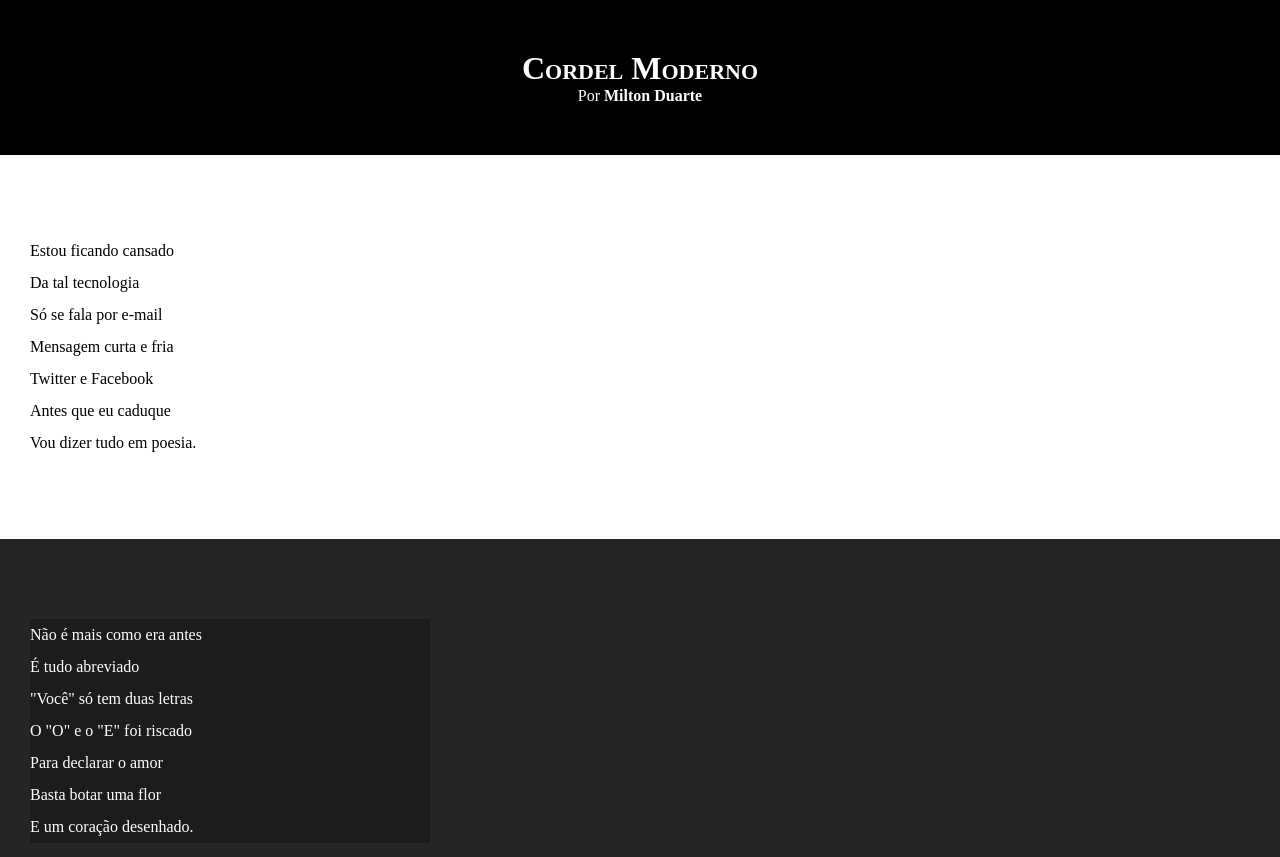
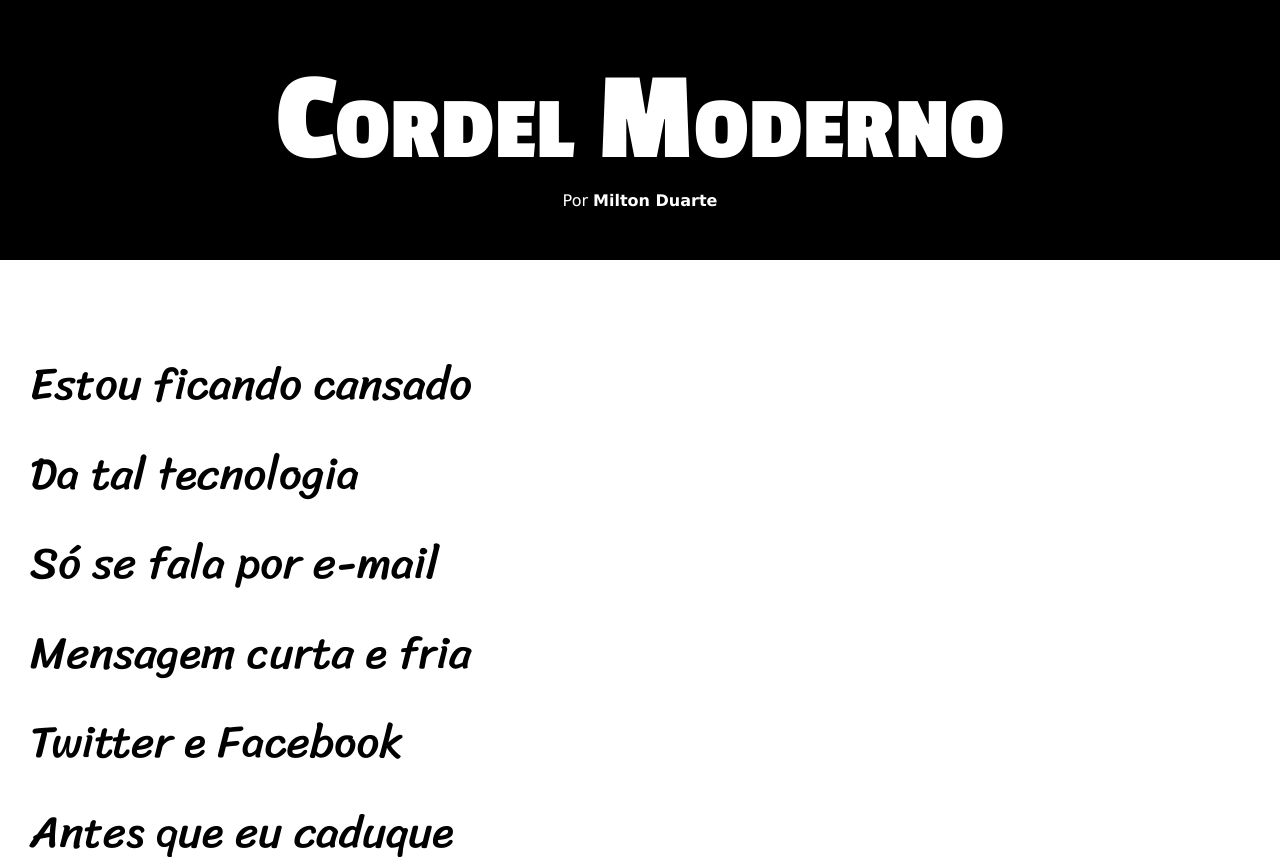
Before and after one commit to eduardosantosb/html-css, a plain HTML site: page desafios/desafio012/index.html in a window 1280 px wide. Shown: the top 857 px of the page. Drawn offline with Linux system fonts and the light colour scheme.

Commit message:
atualizei as fontes do estilo

```diff
--- a/desafios/desafio012/estilo/style.css
+++ b/desafios/desafio012/estilo/style.css
@@ -1,4 +1,14 @@
 @charset "UTF-8";
+
+@import url('https://fonts.googleapis.com/css2?family=Bebas+Neue&family=Passion+One:wght@400;700;900&family=Sriracha&display=swap');
+
+@import url('https://fonts.googleapis.com/css2?family=Sriracha&display=swap');
+
+:root {
+    --fonte01: Verdana, Geneva, Tahoma, sans-serif;
+    --fonte02: "Passion One", serif;
+    --fonte03: "Sriracha", serif;
+}
 
 * {
     margin: 0px;
@@ -8,6 +18,7 @@
 html, body {
     min-height: 100vh;
     background-color: darkgrey;
+    font-family: var(--fonte01);
 }
 
 header {
@@ -19,6 +30,8 @@ header {
 header > h1 {
     padding-top: 50px;
     font-variant: small-caps;
+    font-family: var(--fonte02);
+    font-size: 10vw;
 }
 
 header > p {
@@ -40,6 +53,8 @@ section {
     padding-bottom: 10vh;
     line-height: 2em;
     padding-left: 30px;
+    font-family: var(--fonte03);
+    font-size: 3.5vw;
 }
 
 section.normal {
@@ -48,7 +63,8 @@ section.normal {
 }
 
 section.imagem > p {
-    width: 400px;
+    display: inline-block;
+    padding: 5px;
     background-color: rgba(0, 0, 0, 0.253);
 }
 
```
